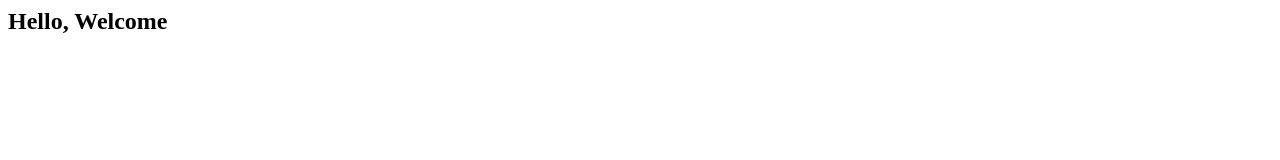
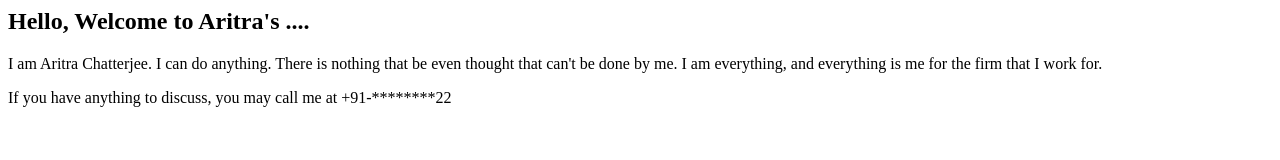
Before and after one commit to ARITRA931209/aritra931209.github.io, a plain HTML site: page index.html in a window 1280 px wide. Drawn offline with Linux system fonts and the light colour scheme.

Commit message:
Update index.html

```diff
--- a/index.html
+++ b/index.html
@@ -1,5 +1,9 @@
 <html>
   <body>
-    <h2>Hello, Welcome</h2>
+    <h2>Hello, Welcome to Aritra's ....</h2>
+    <p></p>
+    <p>I am Aritra Chatterjee. I can do anything. There is nothing that be even thought that can't be done by me. I am everything, and everything is me for the firm that I work for.</p>
+    <p></p>
+    <p>If you have anything to discuss, you may call me at +91-********22</p>
   </body>
 </html>
```
